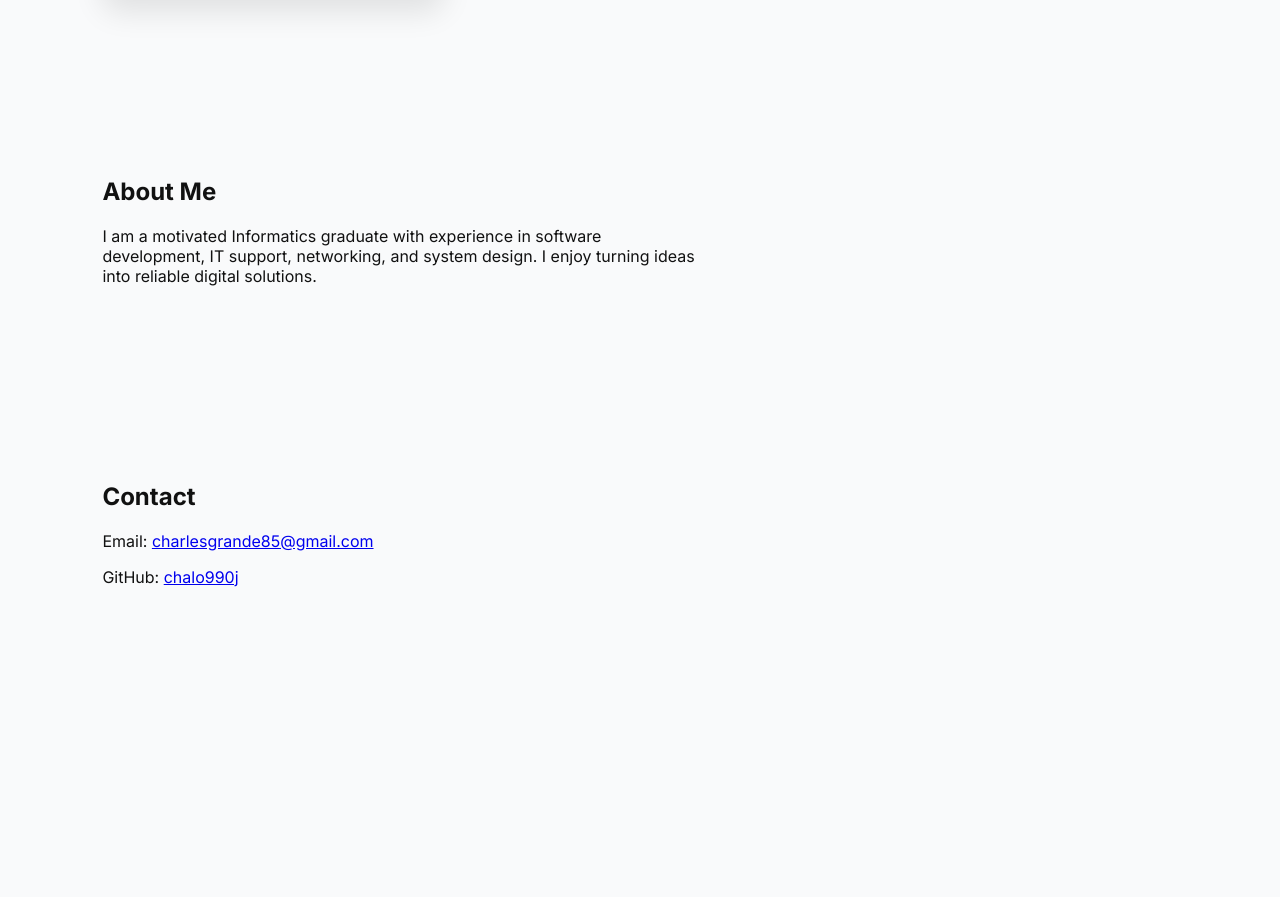
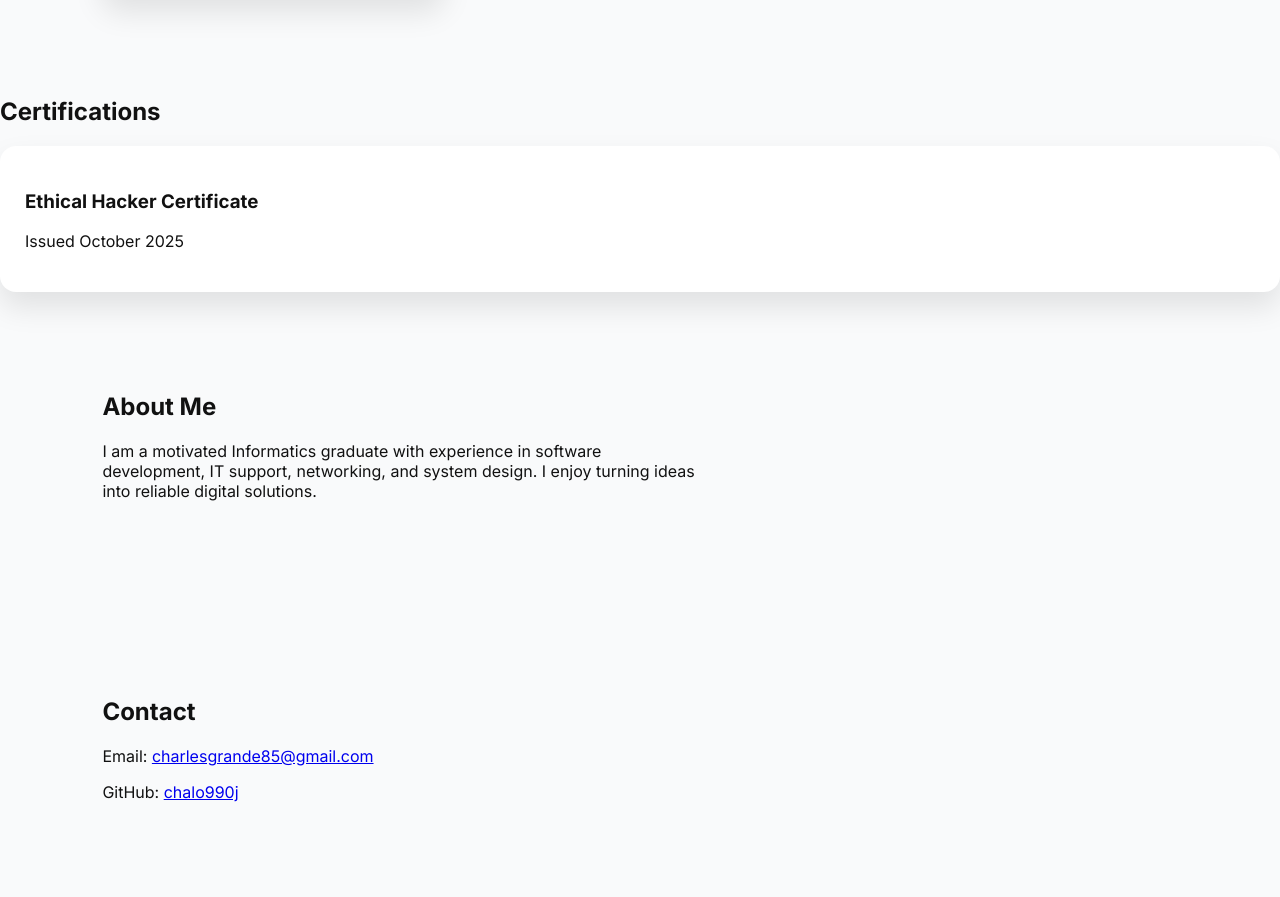
Before and after one commit to chalo990j/chalo990j.github.io, a plain HTML site: page index.html in a window 1280 px wide. Shown: the part 1134-2031 px from the top of the page. Before the commit the page ends 1817 px from the top, so only its background shows below. Drawn offline with Linux system fonts and the light colour scheme.

Commit message:
Add certifications section to index.html

```diff
--- a/index.html
+++ b/index.html
@@ -76,6 +76,18 @@
   </div>
 </section>
 
+  <section class="certifications reveal">
+  <h2>Certifications</h2>
+
+  <div class="cert-grid">
+    <div class="card">
+      <h3>Ethical Hacker Certificate</h3>
+      <p>Issued October 2025</p>
+    </div>
+  </div>
+</section>
+
+
 <!-- ABOUT -->
 <section id="about" class="about reveal">
   <h2>About Me</h2>
```
